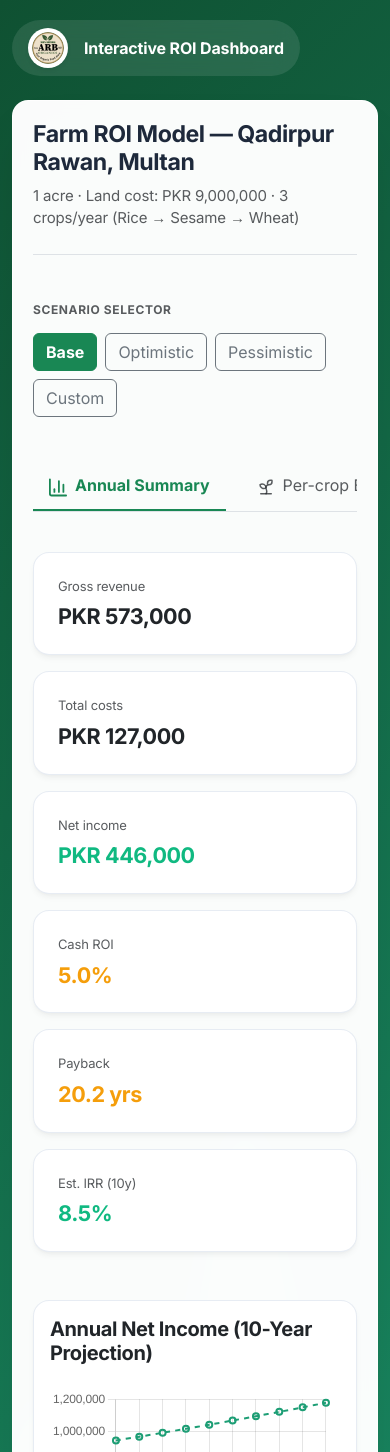
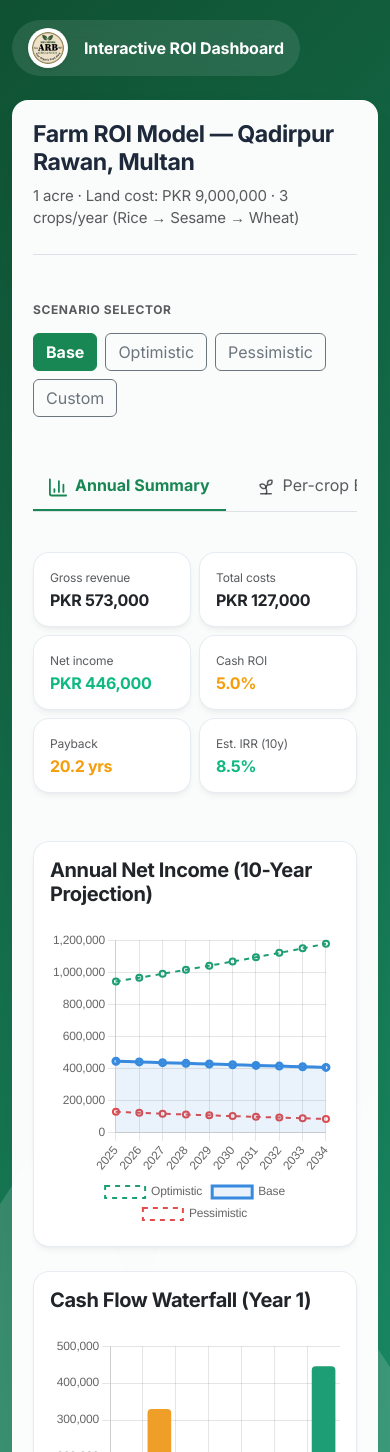
Before and after one commit to socialahmro-cmd/farm_roi_dashboard_qadirpur, a Next.js app: page / in a window 390 px wide. Shown: the top 1452 px of the page. Built offline with nearby package versions, Linux system fonts and the light colour scheme.

Commit message:
UI: Implemented 2x3 responsive iOS grid for Annual Summary KPIs

```diff
--- a/src/components/Dashboard.tsx
+++ b/src/components/Dashboard.tsx
@@ -305,43 +305,22 @@ export default function Dashboard() {
         >
           {viewTab === 'Annual Summary' && (
             <div>
-              <div className="row g-3 mb-5">
-                <div className="col-md-4 col-lg-2">
-                  <div className="card card-custom h-100 p-4">
-                    <p className="text-muted mb-2" style={{ fontSize: '13px' }}>Gross revenue</p>
-                    <h4 className="mb-0 fw-bold">{fmtPKR(calc.total_rev)}</h4>
+              <div className="row g-2 g-md-3 mb-5">
+                {[
+                  { label: 'Gross revenue', val: fmtPKR(calc.total_rev), cls: '' },
+                  { label: 'Total costs', val: fmtPKR(calc.total_cost), cls: '' },
+                  { label: 'Net income', val: fmtPKR(calc.net), cls: calc.net >= 0 ? 'kpi-pos' : 'kpi-neg' },
+                  { label: 'Cash ROI', val: calc.simple_roi.toFixed(1) + '%', cls: calc.simple_roi >= 5 ? 'kpi-pos' : 'kpi-warn' },
+                  { label: 'Payback', val: calc.payback_yrs > 99 ? '∞' : calc.payback_yrs.toFixed(1) + ' yrs', cls: calc.payback_yrs <= 20 ? 'kpi-pos' : 'kpi-warn' },
+                  { label: 'Est. IRR (10y)', val: calc.irr_approx.toFixed(1) + '%', cls: calc.irr_approx >= 8 ? 'kpi-pos' : 'kpi-warn' },
+                ].map((kpi, i) => (
+                  <div className="col-6 col-lg-2" key={i}>
+                    <div className="card card-custom h-100 p-3 p-md-4 d-flex justify-content-center">
+                      <p className="text-muted mb-1 mb-md-2" style={{ fontSize: '12px' }}>{kpi.label}</p>
+                      <h5 className={`mb-0 fw-bold ${kpi.cls}`} style={{ fontSize: 'clamp(1rem, 3vw, 1.25rem)' }}>{kpi.val}</h5>
+                    </div>
                   </div>
-                </div>
-                <div className="col-md-4 col-lg-2">
-                  <div className="card card-custom h-100 p-4">
-                    <p className="text-muted mb-2" style={{ fontSize: '13px' }}>Total costs</p>
-                    <h4 className="mb-0 fw-bold">{fmtPKR(calc.total_cost)}</h4>
-                  </div>
-                </div>
-                <div className="col-md-4 col-lg-2">
-                  <div className="card card-custom h-100 p-4">
-                    <p className="text-muted mb-2" style={{ fontSize: '13px' }}>Net income</p>
-                    <h4 className={`mb-0 fw-bold ${calc.net >= 0 ? 'kpi-pos' : 'kpi-neg'}`}>{fmtPKR(calc.net)}</h4>
-                  </div>
-                </div>
-                <div className="col-md-4 col-lg-2">
-                  <div className="card card-custom h-100 p-4">
-                    <p className="text-muted mb-2" style={{ fontSize: '13px' }}>Cash ROI</p>
-                    <h4 className={`mb-0 fw-bold ${calc.simple_roi >= 5 ? 'kpi-pos' : 'kpi-warn'}`}>{calc.simple_roi.toFixed(1)}%</h4>
-                  </div>
-                </div>
-                <div className="col-md-4 col-lg-2">
-                  <div className="card card-custom h-100 p-4">
-                    <p className="text-muted mb-2" style={{ fontSize: '13px' }}>Payback</p>
-                    <h4 className={`mb-0 fw-bold ${calc.payback_yrs <= 20 ? 'kpi-pos' : 'kpi-warn'}`}>{calc.payback_yrs > 99 ? '∞' : calc.payback_yrs.toFixed(1) + ' yrs'}</h4>
-                  </div>
-                </div>
-                <div className="col-md-4 col-lg-2">
-                  <div className="card card-custom h-100 p-4">
-                    <p className="text-muted mb-2" style={{ fontSize: '13px' }}>Est. IRR (10y)</p>
-                    <h4 className={`mb-0 fw-bold ${calc.irr_approx >= 8 ? 'kpi-pos' : 'kpi-warn'}`}>{calc.irr_approx.toFixed(1)}%</h4>
-                  </div>
-                </div>
+                ))}
               </div>
 
               <div className="row g-4 mb-5">
```
